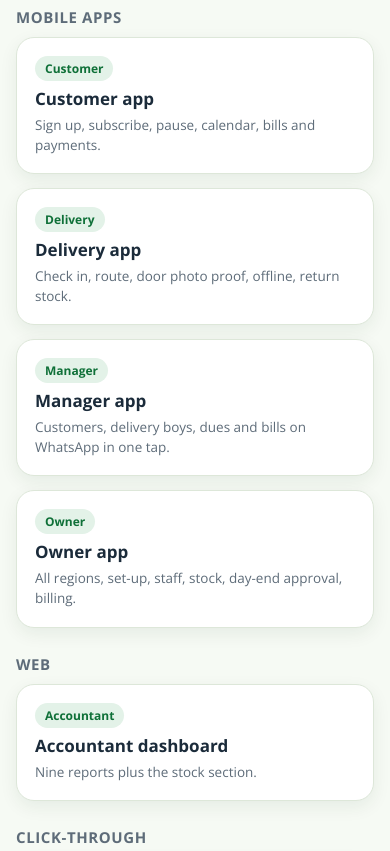
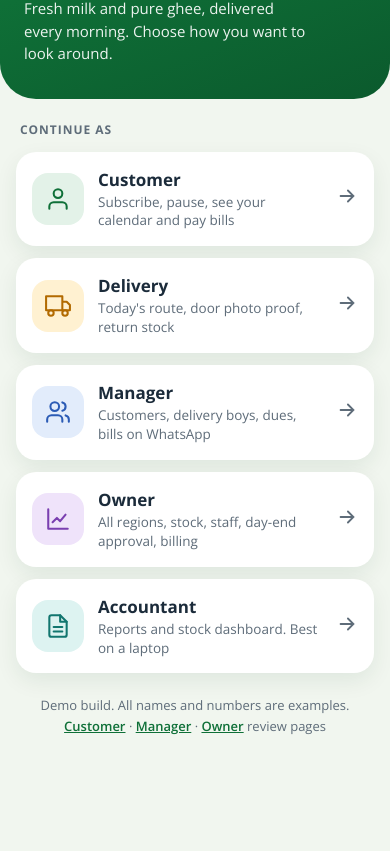
Before and after one commit to abhijeetjoshi226/gofarm-design, a plain HTML site: page index.html in a window 390 px wide. Shown: the part 182-1033 px from the top of the page. After the commit the page ends 941 px from the top, so only its background shows below. Drawn offline with nearby package versions, Linux system fonts and the light colour scheme.

Commit message:
Welcome screen with Continue as cards; app mode on every phone
Co-Authored-By: Claude Sonnet 5.5 <noreply@anthropic.com>

```diff
--- a/index.html
+++ b/index.html
@@ -1,46 +1,43 @@
 <!doctype html>
 <html lang="en"><head><meta charset="utf-8"><meta name="viewport" content="width=device-width,initial-scale=1,viewport-fit=cover">
-<title>GoFarm App Design</title>
+<title>GoFarm</title>
 <meta name="theme-color" content="#0F7038"><link rel="manifest" href="manifest.webmanifest"><link rel="icon" href="icons/icon-192.png"><link rel="apple-touch-icon" href="icons/icon-192.png">
-<meta name="apple-mobile-web-app-capable" content="yes"><meta name="mobile-web-app-capable" content="yes"><meta name="apple-mobile-web-app-title" content="GoFarm Design">
+<meta name="apple-mobile-web-app-capable" content="yes"><meta name="mobile-web-app-capable" content="yes"><meta name="apple-mobile-web-app-title" content="GoFarm">
 <link rel="stylesheet" href="https://fonts.googleapis.com/css2?family=Open+Sans:wght@400;600;700&display=swap">
 <style>
-:root{--bg:#F6FAF4;--card:#fff;--fg:#1B2B3A;--mut:#5E6C79;--line:#DDE7D9;--g:#0F7038;--gd:#0B5A2D;--gold:#F2B61C;--soft:#E3F2E8;--font:'Open Sans',system-ui,-apple-system,'Segoe UI',sans-serif}
-@media(prefers-color-scheme:dark){:root{--bg:#0E1A14;--card:#15251C;--fg:#E7F0EA;--mut:#9BB0A3;--line:#25382D;--soft:#173626}}
-*{box-sizing:border-box}html,body{margin:0}
-body{background:var(--bg);color:var(--fg);font-family:var(--font);min-height:100vh;padding:env(safe-area-inset-top,0) max(16px,env(safe-area-inset-right,0)) max(24px,env(safe-area-inset-bottom,0)) max(16px,env(safe-area-inset-left,0))}
-.w{max-width:760px;margin:0 auto}
-header{background:linear-gradient(135deg,var(--g),var(--gd));color:#fff;border-radius:0 0 28px 28px;margin:0 -16px 22px;padding:28px 22px 30px;position:relative;overflow:hidden}
-header:before{content:"";position:absolute;right:-60px;top:-70px;width:230px;height:230px;border-radius:50%;background:var(--gold)}
-header>*{position:relative}header img{width:170px;background:#fff;border-radius:14px;padding:10px 14px;display:block}
-h1{font-size:clamp(24px,5vw,32px);margin:18px 0 6px;letter-spacing:-.01em}header p{margin:0;opacity:.92;max-width:48ch;line-height:1.5}
-.grid{display:grid;grid-template-columns:repeat(auto-fit,minmax(240px,1fr));gap:14px}
-a.c{display:flex;flex-direction:column;gap:6px;background:var(--card);border:1px solid var(--line);border-radius:18px;padding:18px;color:inherit;text-decoration:none;box-shadow:0 6px 18px rgba(15,60,35,.07)}
-a.c:focus-visible,a.c:hover{border-color:var(--g);outline:none}
-a.c b{font-size:17px}a.c span{font-size:13.5px;color:var(--mut);line-height:1.45}
-a.c i{font-style:normal;font-weight:700;font-size:12px;color:var(--g);background:var(--soft);align-self:flex-start;padding:4px 10px;border-radius:999px}
-h2{font-size:15px;margin:26px 0 10px;color:var(--mut);letter-spacing:.04em;text-transform:uppercase}
-.tip{margin-top:22px;background:var(--soft);border-radius:16px;padding:14px 16px;font-size:13.5px;line-height:1.55}
-#inst{display:none;margin-top:16px;font:700 14px var(--font);background:var(--gold);color:#1B2B3A;border:0;border-radius:12px;padding:12px 18px;cursor:pointer}
-</style></head><body><div class="w">
-<header><img src="icons/icon-192.png" alt="GoFarm" style="display:none"><h1>GoFarm app design</h1><p>Pick an app to see its screens, or open the click-through to tap around like a real user.</p><button id="inst" type="button">Install this app</button></header>
-<h2>Mobile apps</h2>
-<div class="grid">
-<a class="c" href="customer-delivery.html#cus"><i>Customer</i><b>Customer app</b><span>Sign up, subscribe, pause, calendar, bills and payments.</span></a>
-<a class="c" href="customer-delivery.html#del"><i>Delivery</i><b>Delivery app</b><span>Check in, route, door photo proof, offline, return stock.</span></a>
-<a class="c" href="manager.html"><i>Manager</i><b>Manager app</b><span>Customers, delivery boys, dues and bills on WhatsApp in one tap.</span></a>
-<a class="c" href="owner.html"><i>Owner</i><b>Owner app</b><span>All regions, set-up, staff, stock, day-end approval, billing.</span></a>
-</div>
-<h2>Web</h2>
-<div class="grid"><a class="c" href="accountant.html"><i>Accountant</i><b>Accountant dashboard</b><span>Nine reports plus the stock section.</span></a></div>
-<h2>Click-through</h2>
-<div class="grid">
-<a class="c" href="customer-delivery.html#pv"><b>Customer and delivery</b><span>Tap through one phone.</span></a>
-<a class="c" href="manager.html#pv"><b>Manager</b><span>Tap through one phone.</span></a>
-<a class="c" href="owner.html#pv"><b>Owner</b><span>Tap through one phone.</span></a></div>
-<p class="tip">Open once with internet. After that it works offline. Add to Home screen (phone) or Install (Chrome or Edge address bar) to get an app icon.</p>
+:root{--bg:#F1F6EF;--card:#fff;--fg:#1B2B3A;--mut:#5E6C79;--g:#0F7038;--gd:#0B5A2D;--gold:#F2B61C;--font:'Open Sans',system-ui,-apple-system,'Segoe UI',sans-serif}
+*{box-sizing:border-box;-webkit-tap-highlight-color:transparent}html,body{margin:0}
+body{background:var(--bg);color:var(--fg);font-family:var(--font);min-height:100vh;min-height:100dvh;display:flex;flex-direction:column;align-items:center}
+.app{width:100%;max-width:520px;flex:1;display:flex;flex-direction:column}
+header{background:linear-gradient(160deg,#12803F,#0B5A2D);color:#fff;border-radius:0 0 36px 36px;padding:calc(34px + env(safe-area-inset-top,0px)) 24px 34px;position:relative;overflow:hidden}
+header:before{content:"";position:absolute;right:-70px;top:-80px;width:250px;height:250px;border-radius:50%;background:var(--gold);opacity:.95}
+header>*{position:relative}
+.logo{width:76px;height:76px;border-radius:22px;background:#fff;display:flex;align-items:center;justify-content:center;box-shadow:0 8px 20px rgba(0,0,0,.18)}.logo img{width:62px;height:auto}
+h1{font-size:30px;margin:22px 0 6px;letter-spacing:-.01em}header p{margin:0;opacity:.92;line-height:1.5;font-size:15px;max-width:34ch}
+main{padding:22px 16px 8px;display:flex;flex-direction:column;gap:12px}
+h2{margin:0 4px 2px;font-size:12px;letter-spacing:.08em;color:var(--mut);font-weight:700}
+a.c{display:flex;align-items:center;gap:14px;background:var(--card);border-radius:20px;padding:16px;color:inherit;text-decoration:none;box-shadow:0 8px 22px rgba(15,60,35,.08);transition:transform .12s}
+a.c:active{transform:scale(.985)}a.c:focus-visible{outline:3px solid var(--gold)}
+.ic{width:52px;height:52px;border-radius:16px;display:flex;align-items:center;justify-content:center;flex:0 0 auto}
+.ic svg{width:26px;height:26px;fill:none;stroke:currentColor;stroke-width:1.9;stroke-linecap:round;stroke-linejoin:round}
+.t{flex:1;min-width:0}.t b{display:block;font-size:17px}.t span{font-size:13.5px;color:var(--mut);line-height:1.4;display:block;margin-top:2px}
+.ar{color:var(--mut)}.ar svg{width:22px;height:22px;fill:none;stroke:currentColor;stroke-width:2;stroke-linecap:round}
+.cu{background:#E3F2E8;color:#0F7038}.de{background:#FFF1D1;color:#B26A00}.ma{background:#E2ECFB;color:#2B5BB5}.ow{background:#EFE3FA;color:#7A3FB0}.ac{background:#DDF3F1;color:#12766F}
+.foot{text-align:center;color:var(--mut);font-size:13px;padding:14px 16px calc(22px + env(safe-area-inset-bottom,0px));line-height:1.6}
+#inst{display:none;margin:10px auto 0;font:700 14px var(--font);background:var(--g);color:#fff;border:0;border-radius:14px;padding:12px 22px}
+.foot a{color:var(--g);font-weight:600}
+</style></head><body><div class="app">
+<header><div class="logo"><img src="icons/logo.png" alt="GoFarm"></div><h1>GoFarm</h1><p>Fresh milk and pure ghee, delivered every morning. Choose how you want to look around.</p></header>
+<main><h2>CONTINUE AS</h2>
+<a class="c" href="customer-delivery.html?app=1#cus"><span class="ic cu"><svg viewBox="0 0 24 24"><path d="M20 21v-2a4 4 0 0 0-4-4H8a4 4 0 0 0-4 4v2"/><circle cx="12" cy="7" r="4"/></svg></span><span class="t"><b>Customer</b><span>Subscribe, pause, see your calendar and pay bills</span></span><span class="ar"><svg viewBox="0 0 24 24"><path d="M5 12h14M13 6l6 6-6 6"/></svg></span></a>
+<a class="c" href="customer-delivery.html?app=1#del"><span class="ic de"><svg viewBox="0 0 24 24"><path d="M1 3h15v13H1zM16 8h4l3 3v5h-7z"/><circle cx="5.5" cy="18.5" r="2.5"/><circle cx="18.5" cy="18.5" r="2.5"/></svg></span><span class="t"><b>Delivery</b><span>Today's route, door photo proof, return stock</span></span><span class="ar"><svg viewBox="0 0 24 24"><path d="M5 12h14M13 6l6 6-6 6"/></svg></span></a>
+<a class="c" href="manager.html?app=1"><span class="ic ma"><svg viewBox="0 0 24 24"><path d="M16 21v-2a4 4 0 0 0-4-4H6a4 4 0 0 0-4 4v2"/><circle cx="9" cy="7" r="4"/><path d="M22 21v-2a4 4 0 0 0-3-3.87M16 3.13a4 4 0 0 1 0 7.75"/></svg></span><span class="t"><b>Manager</b><span>Customers, delivery boys, dues, bills on WhatsApp</span></span><span class="ar"><svg viewBox="0 0 24 24"><path d="M5 12h14M13 6l6 6-6 6"/></svg></span></a>
+<a class="c" href="owner.html?app=1"><span class="ic ow"><svg viewBox="0 0 24 24"><path d="M3 3v18h18"/><path d="M7 15l4-4 3 3 5-6"/></svg></span><span class="t"><b>Owner</b><span>All regions, stock, staff, day-end approval, billing</span></span><span class="ar"><svg viewBox="0 0 24 24"><path d="M5 12h14M13 6l6 6-6 6"/></svg></span></a>
+<a class="c" href="accountant.html"><span class="ic ac"><svg viewBox="0 0 24 24"><path d="M14 2H6a2 2 0 0 0-2 2v16a2 2 0 0 0 2 2h12a2 2 0 0 0 2-2V8z"/><path d="M14 2v6h6M16 13H8M16 17H8"/></svg></span><span class="t"><b>Accountant</b><span>Reports and stock dashboard. Best on a laptop</span></span><span class="ar"><svg viewBox="0 0 24 24"><path d="M5 12h14M13 6l6 6-6 6"/></svg></span></a>
+</main>
+<div class="foot"><button id="inst" type="button">Install GoFarm</button><div>Demo build. All names and numbers are examples.<br><a href="customer-delivery.html?app=0#cus">Customer</a> · <a href="manager.html?app=0">Manager</a> · <a href="owner.html?app=0">Owner</a> review pages</div></div>
 </div>
 <script>
-let dp;addEventListener('beforeinstallprompt',e=>{e.preventDefault();dp=e;const b=document.getElementById('inst');b.style.display='inline-block';b.onclick=()=>{dp.prompt();dp=null;b.style.display='none'}});
+let dp;addEventListener('beforeinstallprompt',e=>{e.preventDefault();dp=e;const b=document.getElementById('inst');b.style.display='block';b.onclick=()=>{dp.prompt();dp=null;b.style.display='none'}});
 if('serviceWorker' in navigator)navigator.serviceWorker.register('sw.js').catch(()=>{});
 </script></body></html>
--- a/src/60-app.js
+++ b/src/60-app.js
@@ -110,7 +110,7 @@ function lightbox(id) {
   d.addEventListener('click', close); document.addEventListener('keydown', esc); document.body.appendChild(d); d.querySelector('.lb-x').focus();
 }
 window.addEventListener('resize', setScale);
-const APPMODE = ROLE !== 'acc' && (matchMedia('(display-mode: standalone)').matches || navigator.standalone === true || /[?&]app=1/.test(location.search));
+const APPMODE = ROLE !== 'acc' && !/[?&]app=0/.test(location.search) && (matchMedia('(display-mode: standalone)').matches || navigator.standalone === true || /[?&]app=1/.test(location.search) || Math.min(screen.width, innerWidth) <= 520);
 function appMode() {
   document.documentElement.classList.add('appm');
   document.querySelector('.top').style.display = 'none'; document.body.style.padding = '0'; view.style.maxWidth = 'none'; view.style.margin = '0';
--- a/sw.js
+++ b/sw.js
@@ -1,6 +1,6 @@
 // Caches the whole design site so it opens offline after the first visit.
-const V = 'gofarm-design-v2';
-const FILES = ['./', 'index.html', 'customer-delivery.html', 'manager.html', 'owner.html', 'accountant.html', 'manifest.webmanifest', 'icons/icon-192.png', 'icons/icon-512.png', 'icons/maskable-512.png'];
+const V = 'gofarm-design-v3';
+const FILES = ['./', 'index.html', 'customer-delivery.html', 'manager.html', 'owner.html', 'accountant.html', 'manifest.webmanifest', 'icons/icon-192.png', 'icons/icon-512.png', 'icons/maskable-512.png', 'icons/logo.png'];
 self.addEventListener('install', e => { e.waitUntil(caches.open(V).then(c => c.addAll(FILES)).then(() => self.skipWaiting())); });
 self.addEventListener('activate', e => { e.waitUntil(caches.keys().then(ks => Promise.all(ks.filter(k => k !== V).map(k => caches.delete(k)))).then(() => self.clients.claim())); });
 self.addEventListener('fetch', e => {
```
Also changed, not shown: accountant.html (+1 -1 lines), customer-delivery.html (+1 -1 lines), manager.html (+1 -1 lines), owner.html (+1 -1 lines), icons/logo.png (added).
